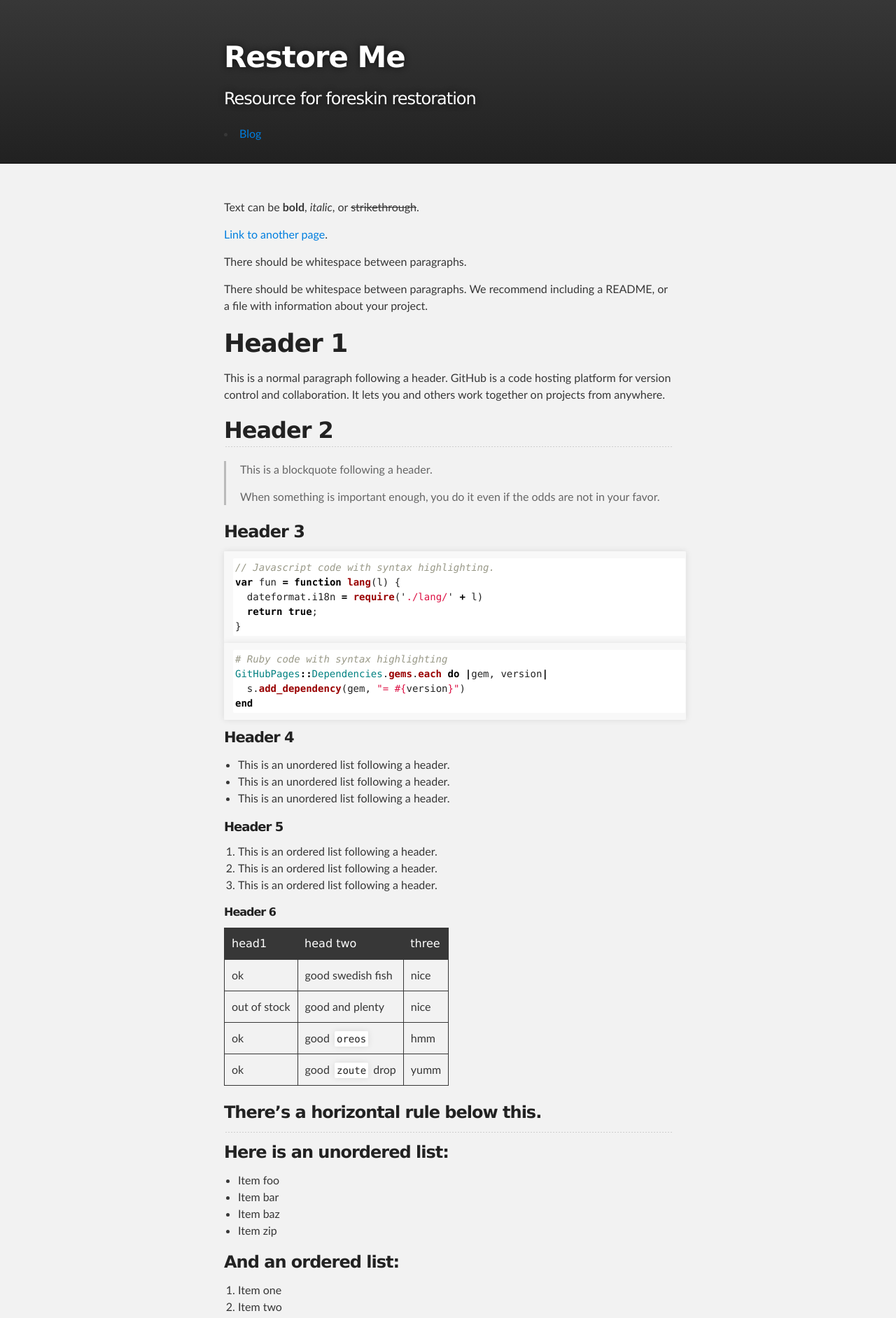
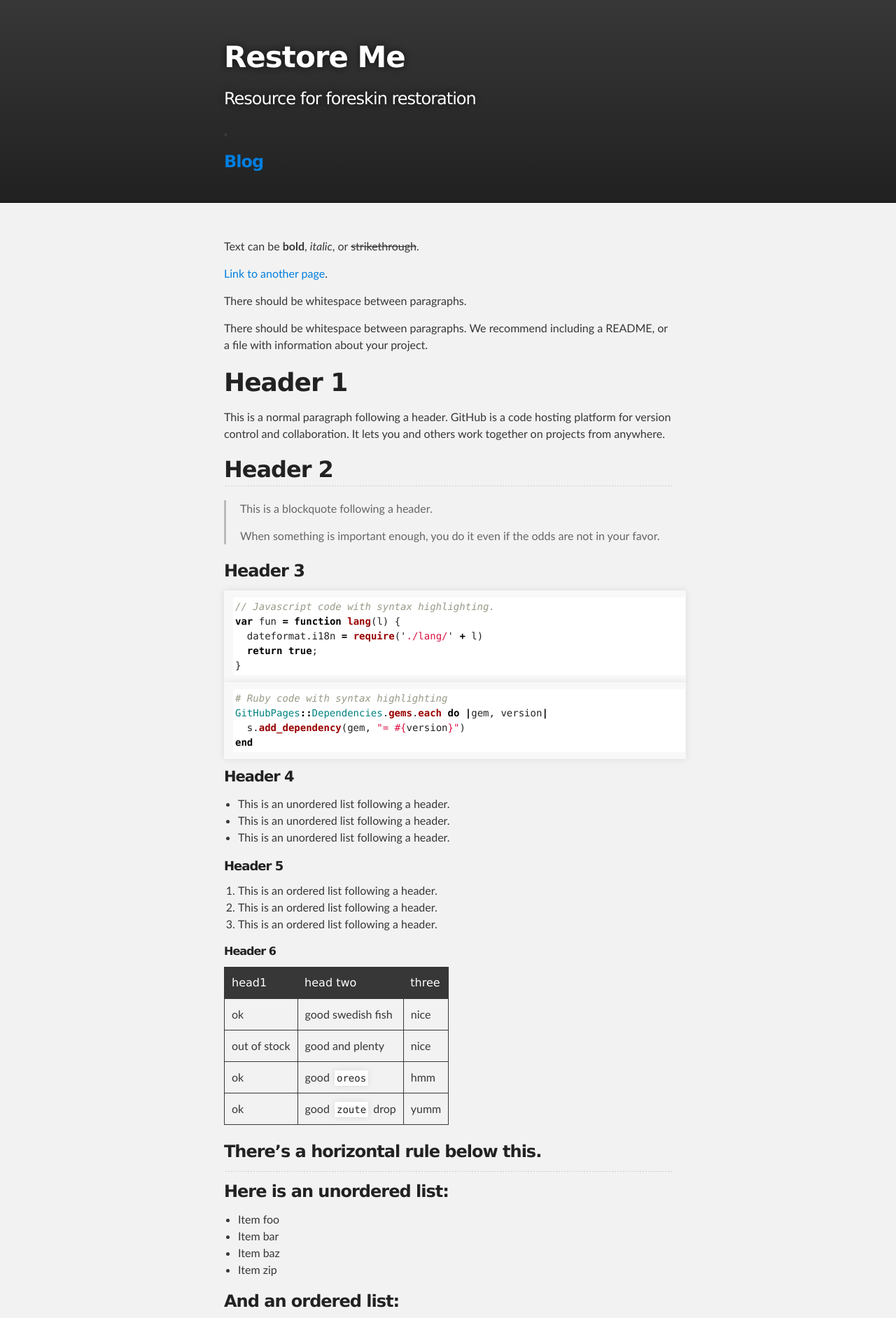
Before and after one commit to restore-me/restore-me.github.io, a Jekyll site: the page built from index.md, in a window 1280 px wide. Shown: the top 1884 px of the page at 70% size. Built offline with Jekyll 4.4.1, drawn with Linux system fonts in a browser that asks for light colours.

```diff
--- a/_layouts/default.html
+++ b/_layouts/default.html
@@ -20,7 +20,7 @@
           <h1 id="project_title">{{ site.title | default: site.github.repository_name }}</h1>
           <h2 id="project_tagline">{{ site.description | default: site.github.project_tagline }}</h2>
           <nav>
-            <li><a href="/blog">Blog</a></li>
+            <li><h3><a href="/blog">Blog</a></h3></li>
           </nav>
         </header>
     </div>
```
